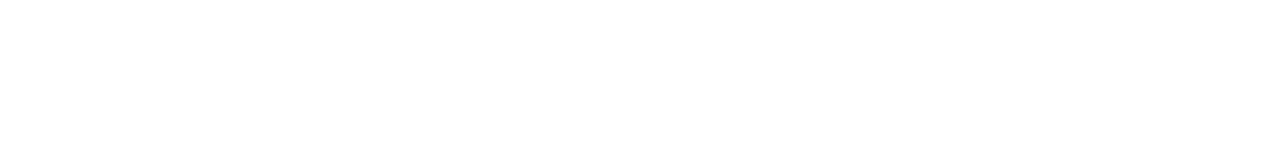
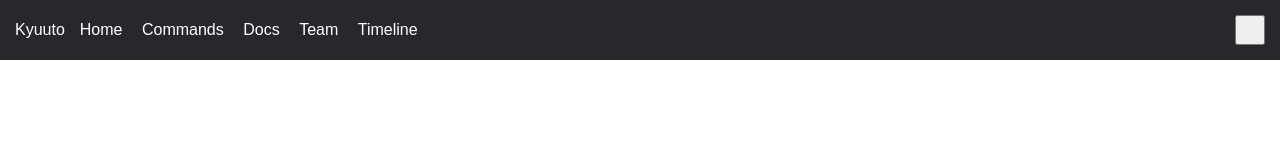
Before and after one commit to Yuuto-Project/kyuuto-docs, a plain HTML site: page index.html in a window 1280 px wide. Drawn offline with Linux system fonts and the light colour scheme.

Commit message:
Add header skeleton

```diff
--- a/index.html
+++ b/index.html
@@ -2,9 +2,25 @@
 <html lang="en">
 <head>
   <meta charset="UTF-8"/>
+  <meta content="width=device-width, initial-scale=1" name="viewport"/>
   <title>Kyuuto</title>
   <link href="media/css/master.min.css" rel="stylesheet" type="text/css"/>
 </head>
 <body data-theme="dark">
+<div class="header-container">
+  <header class="header">
+    <span class="header__logo">Kyuuto</span>
+    <button class="globalnav-toggle"></button>
+    <nav class="globalnav">
+      <ul class="globalnav__items">
+        <li class="globalnav__item"><a href="">Home</a></li>
+        <li class="globalnav__item"><a href="">Commands</a></li>
+        <li class="globalnav__item"><a href="">Docs</a></li>
+        <li class="globalnav__item"><a href="">Team</a></li>
+        <li class="globalnav__item"><a href="">Timeline</a></li>
+      </ul>
+    </nav>
+  </header>
+</div>
 </body>
 </html>
--- a/media/css/master.scss
+++ b/media/css/master.scss
@@ -1,4 +1,9 @@
-:root, [data-theme="dark"] {
+:root {
+  --max-width: 2200px;
+}
+
+:root,
+[data-theme="dark"] {
   --color-text: #fff;
   --color-bg: #27282c;
 }
@@ -7,6 +12,10 @@
   --color-text: #000;
   --color-bg: #fff;
 }
+
+// Breakpoint mixins
+$break-tablet: 768px;
+$break-tablet--before: 767px;
 
 // JetBrains Palette
 :root {
@@ -100,10 +109,57 @@ html {
 }
 
 body {
+  font-family: sans-serif;
   font-size: 1rem;
-  background-color: var(--color-bg);
-  color: var(--color-text);
-  font-family: sans-serif;
   font-weight: 400;
   font-style: normal;
+  min-width: 300px;
+  color: var(--color-text);
+  background-color: var(--color-bg);
 }
+
+// 1.1 Header
+
+.header-container {
+}
+
+.header {
+  display: flex;
+  align-items: center;
+  flex-wrap: wrap;
+  justify-content: space-between;
+  padding: var(--spacing);
+  --spacing: 15px;
+  @media screen and (min-width: $break-tablet) {
+    flex-wrap: nowrap;
+  }
+}
+
+.globalnav-toggle {
+  width: 30px;
+  height: 30px;
+  padding: 0;
+  @media screen and (min-width: $break-tablet) {
+    order: 3;
+  }
+}
+
+.globalnav {
+  width: 100%;
+  margin-top: var(--spacing);
+  @media screen and (min-width: $break-tablet) {
+    flex-grow: 2;
+    width: auto;
+    margin: 0 var(--spacing);
+  }
+
+  &__items {
+  }
+
+  &__item {
+    @media screen and (min-width: $break-tablet) {
+      display: inline-block;
+      padding-right: var(--spacing);
+    }
+  }
+}
```
Also changed, not shown: media/css/master.min.css.
